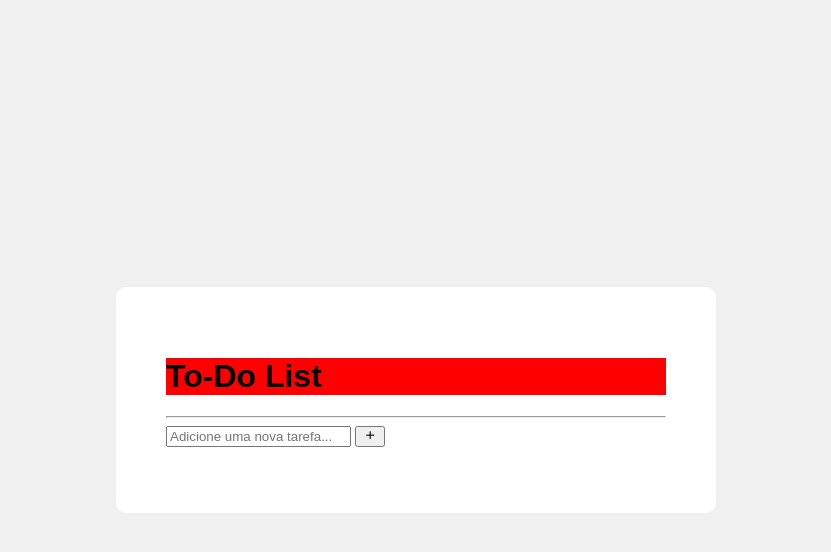
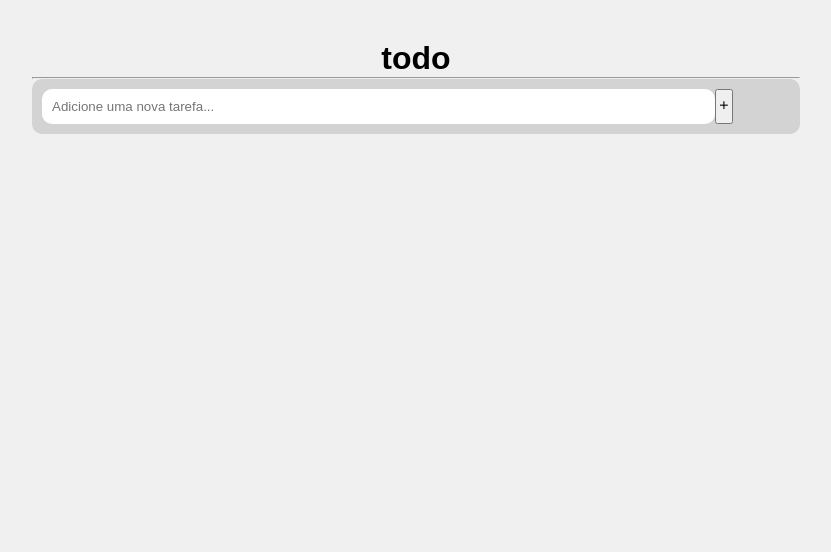
Before and after one commit to yasminmendes487/To-Do-List, a plain HTML site: page index.html in a window 1280 px wide. Shown: the whole page, without its empty margins (224-1055 px from the left). Drawn offline with nearby package versions, Linux system fonts and the light colour scheme; files whose address does not match are found by name.

Commit message:
alterações de estrutura e estilo

```diff
--- a/index.html
+++ b/index.html
@@ -11,14 +11,12 @@
 
 <body>
   <!-- Container principal -->
-  <div class="to-do">
-    <div class="header">
-      <h1>To-Do List</h1>
-    </div>
+  <div class="Container">
+    <h1>todo</h1>
     <hr>
     <!--adicionar novas tarefas -->
     <div class="insert">
-        <input type="text" id="new-task" placeholder="Adicione uma nova tarefa..." required>
+        <input type="text" class="new-task" placeholder="Adicione uma nova tarefa..." required>
         <button id="submit"> <i class="bx bx-plus"></i></button>
     </div>
 
--- a/style.css
+++ b/style.css
@@ -4,25 +4,47 @@
     --cor-terciaria: ;
 }
 
+*{
+    margin: 0;
+    padding: 0;
+    box-sizing: border-box;
+}
+
 body {
     font-family: Arial, sans-serif;
     background-color: #f0f0f0;
-    margin: 0;
-    padding: 50;
     display: flex;
     justify-content: center;
-    align-items: center;
-    height: 100vh;
 }
 
-.to-do {
-    background-color: #fff;
-    border-radius: 10px;
-    width: 100%;
-    max-width: 500px;
-    padding: 50px;
+h1{
+    display: flex;
+    justify-content: center;
 }
 
-.header{
-    background-color:  red;
+ul{
+    display: flex;
+    flex-direction: column-reverse;
+    margin-bottom: 20px;
 }
+
+
+.Container {
+    margin-top: 40px;
+    width: 60%;
+}
+
+.new-task{
+    border: none;
+    padding: 10px;
+    border-radius: 10px;
+    outline: none;
+    width: 90%;
+}
+
+.insert{
+    padding: 10px;
+    background-color: lightgray;
+    border-radius: 10px;
+    display: flex;
+}
```
